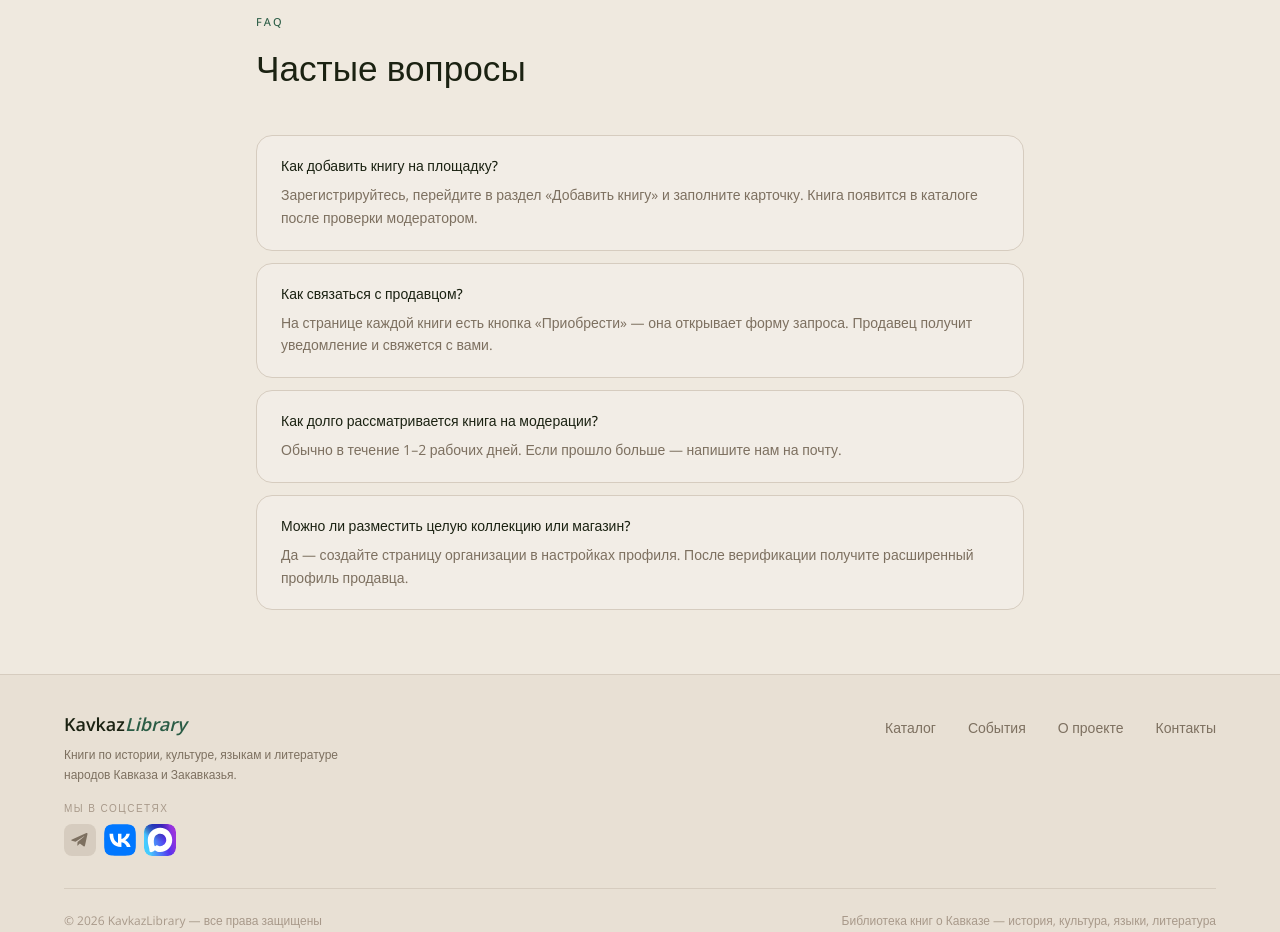
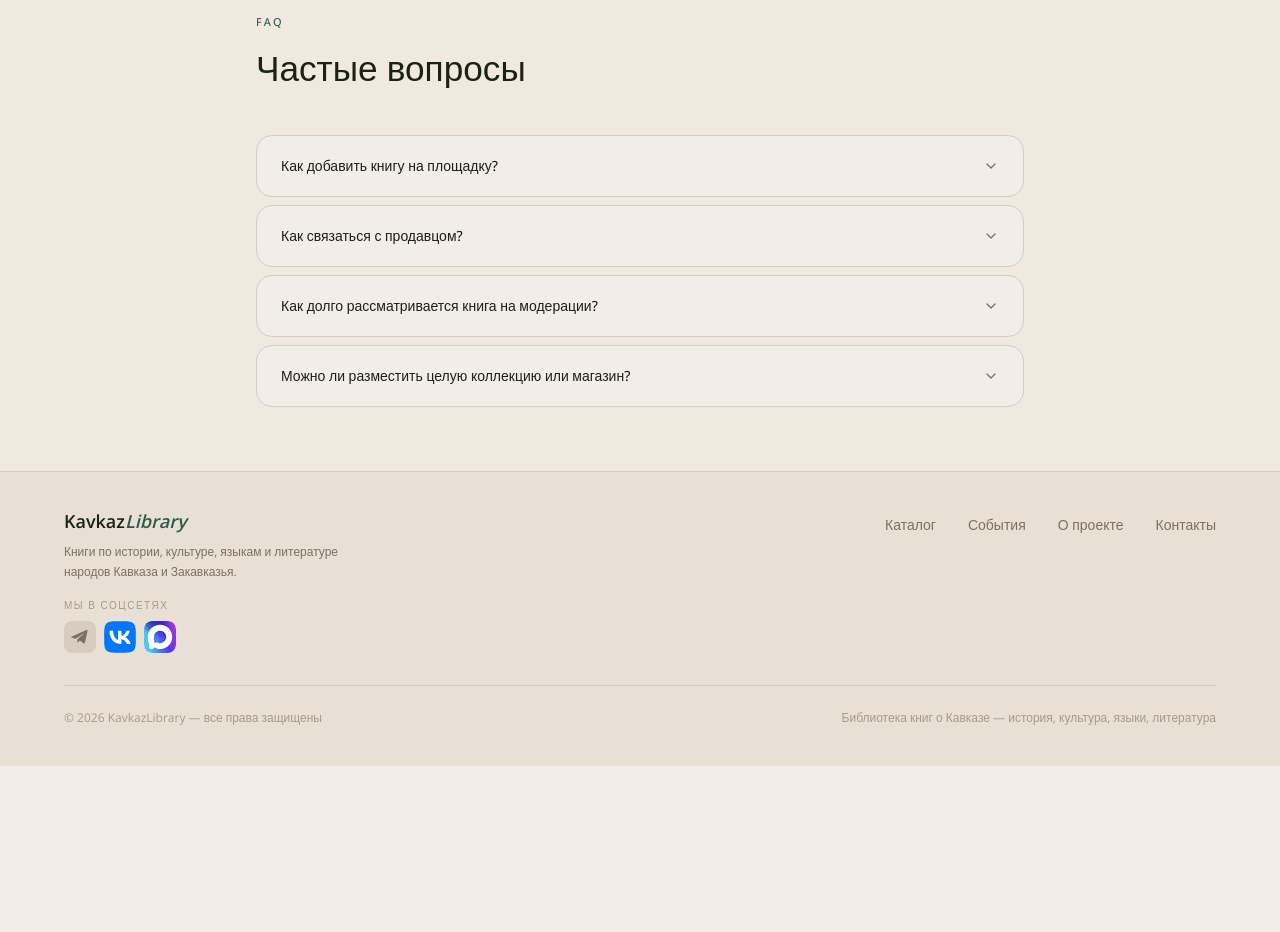
Before and after one commit to celviano/kavkaz-library, a Next.js app: page /contacts in a window 1280 px wide. Shown: the part 1080-2012 px from the top of the page. After the commit the page ends 1846 px from the top, so only its background shows below. Built offline with nearby package versions, Linux system fonts and the light colour scheme; no server answers.

Commit message:
add accordion for contact page

```diff
--- a/src/pages/contacts/ui/ContactsPage.tsx
+++ b/src/pages/contacts/ui/ContactsPage.tsx
@@ -1,5 +1,6 @@
 import { Clock, Mail, MapPin } from 'lucide-react'
 
+import { Accordion } from '@/shared/ui/Accordion'
 import { Container } from '@/shared/ui/Container'
 import { IconMax, IconTelegram, IconVK } from '@/shared/ui/SocialIcons'
 
@@ -269,17 +270,7 @@ export function ContactsPage() {
                 Частые вопросы
               </h2>
             </div>
-            <div className="flex flex-col gap-3">
-              {FAQ.map(({ q, a }) => (
-                <div
-                  key={q}
-                  className="bg-bg border border-surface2 rounded-2xl px-6 py-5"
-                >
-                  <p className="text-sm font-medium text-ink mb-2">{q}</p>
-                  <p className="text-sm text-ash leading-relaxed">{a}</p>
-                </div>
-              ))}
-            </div>
+            <Accordion items={FAQ.map(({ q, a }) => ({ question: q, answer: a }))} />
           </div>
         </Container>
       </section>
--- /dev/null
+++ b/src/shared/ui/Accordion.tsx
@@ -0,0 +1,86 @@
+'use client'
+
+import { memo, useState } from 'react'
+
+import { cn } from '@/shared/lib/cn'
+
+interface AccordionItem {
+  question: string
+  answer: string
+}
+
+interface AccordionProps {
+  items: AccordionItem[]
+  className?: string
+}
+
+export const Accordion = memo<AccordionProps>(({ items, className }) => {
+  const [openIndex, setOpenIndex] = useState<number | null>(null)
+
+  function handleToggle(index: number) {
+    setOpenIndex((prev) => (prev === index ? null : index))
+  }
+
+  return (
+    <div className={cn('flex flex-col gap-2', className)}>
+      {items.map((item, index) => {
+        const isOpen = openIndex === index
+        return (
+          <div
+            key={index}
+            className={cn(
+              'bg-bg border rounded-2xl overflow-hidden transition-colors duration-200',
+              isOpen ? 'border-accent/30' : 'border-surface2 hover:border-surface3',
+            )}
+          >
+            <button
+              type="button"
+              onClick={() => handleToggle(index)}
+              className="w-full flex items-center justify-between gap-4 px-6 py-5 text-left cursor-pointer"
+              aria-expanded={isOpen}
+            >
+              <span
+                className={cn(
+                  'text-sm font-medium transition-colors duration-200',
+                  isOpen ? 'text-accent' : 'text-ink',
+                )}
+              >
+                {item.question}
+              </span>
+              <svg
+                width="16"
+                height="16"
+                viewBox="0 0 24 24"
+                fill="none"
+                stroke="currentColor"
+                strokeWidth="2"
+                strokeLinecap="round"
+                strokeLinejoin="round"
+                className={cn(
+                  'shrink-0 transition-all duration-300',
+                  isOpen ? 'text-accent rotate-180' : 'text-ash',
+                )}
+                aria-hidden="true"
+              >
+                <path d="M6 9l6 6 6-6" />
+              </svg>
+            </button>
+
+            <div
+              className="grid transition-[grid-template-rows] duration-300 ease-in-out"
+              style={{ gridTemplateRows: isOpen ? '1fr' : '0fr' }}
+            >
+              <div className="overflow-hidden">
+                <p className="px-6 pb-5 pt-1 text-sm text-ash leading-relaxed border-t border-surface2">
+                  {item.answer}
+                </p>
+              </div>
+            </div>
+          </div>
+        )
+      })}
+    </div>
+  )
+})
+
+Accordion.displayName = 'Accordion'
```
